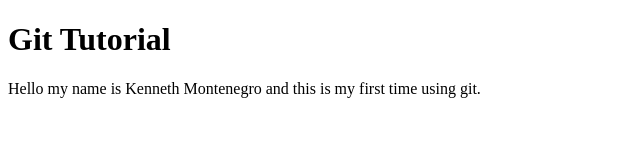
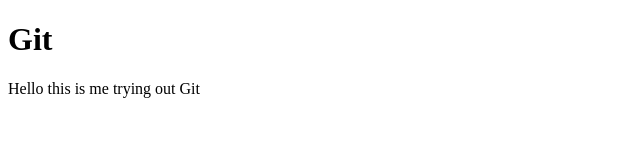
Before and after one commit to kennethmonten/git-tutorial, a plain HTML site: page index.html in a window 1280 px wide. Shown: the whole page, without its empty margins (0-640 px from the left). Drawn offline with Linux system fonts and the light colour scheme.

```diff
--- a/index.html
+++ b/index.html
@@ -3,10 +3,10 @@
 <head>
   <meta charset="UTF-8">
   <meta name="viewport" content="width=device-width, initial-scale=1.0">
-  <title>Git Tutorial</title>
+  <title>Git tutorial</title>
 </head>
 <body>
-  <h1>Git Tutorial</h1>
-  <p>Hello my name is Kenneth Montenegro and this is my first time using git.</p>
+  <h1>Git</h1>
+  <p>Hello this is me trying out Git</p>
 </body>
 </html>
```
